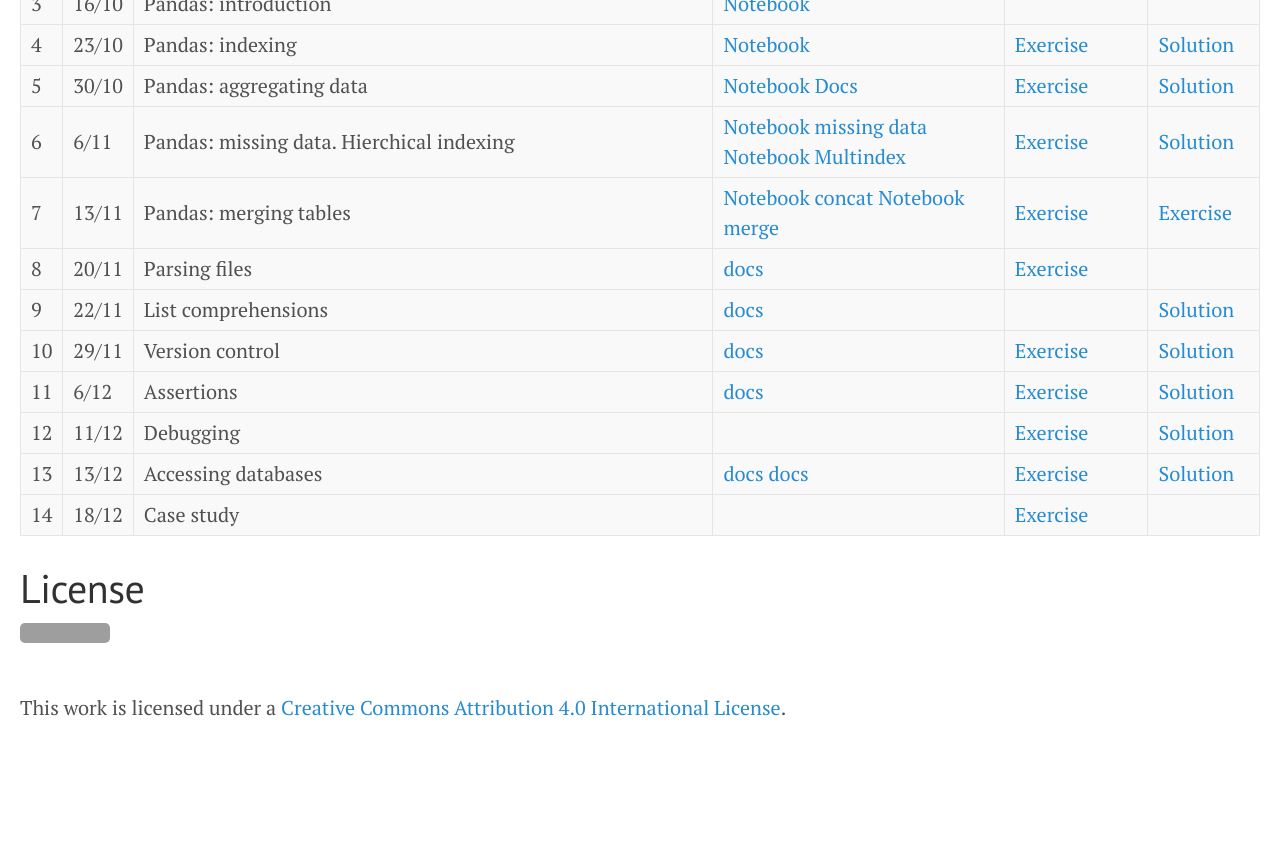
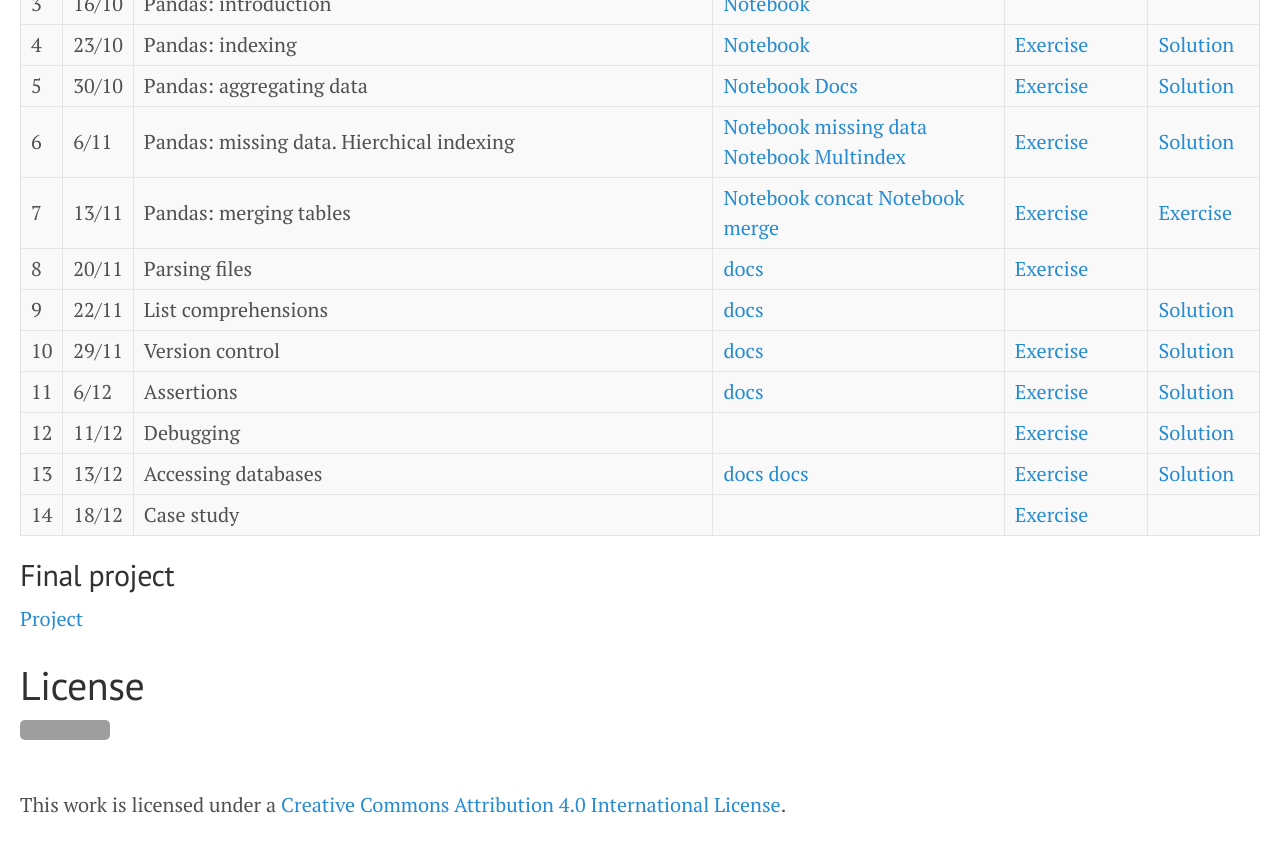
Before and after one commit to gdv/foundationsCS, a Jekyll site: the page built from docs/index.md, in a window 1280 px wide and 900 px high, scrolled down 714 px. Shown: the top 852 px of the window. Built offline with Jekyll 4.4.1, drawn with Linux system fonts in a browser that asks for light colours; before the commit the page ends 1517 px from its top, so only the background shows below that; grey boxes are pictures that could not be loaded.

Commit message:
Link to project

```diff
--- a/docs/index.md
+++ b/docs/index.md
@@ -57,6 +57,9 @@ title: Foundations of Computer Science
 | 14 | 18/12 |Case study                              | |[Exercise](py-14-fifa) | |
 | -- | ----- | -------------------------------------- | ---------- | ------------- | --------- |
 
+## Final project
+
+[Project](2017-project)
 
 # License
 
```
